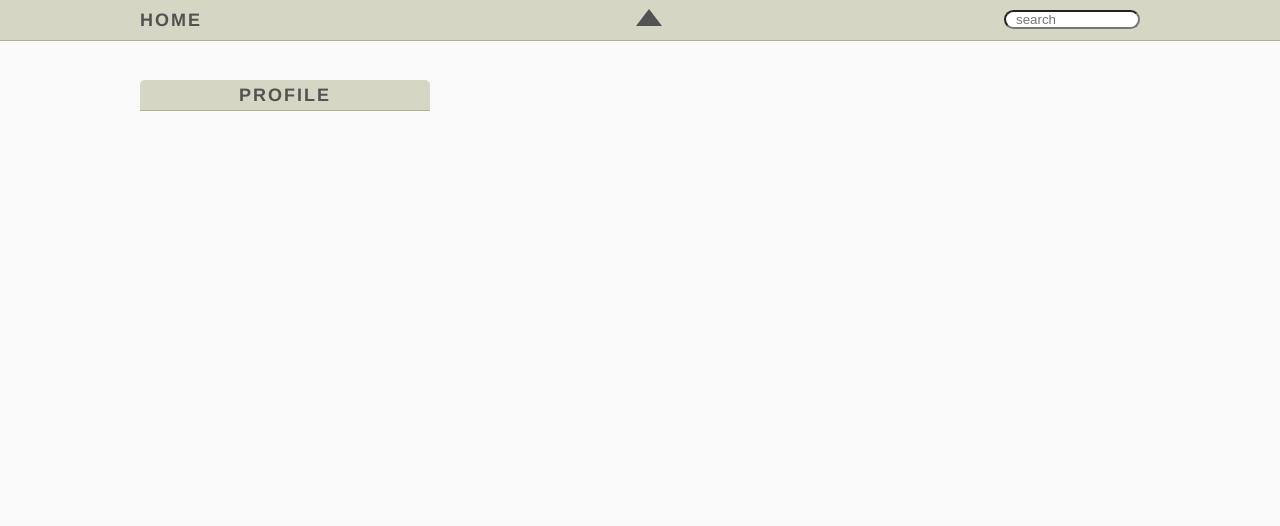
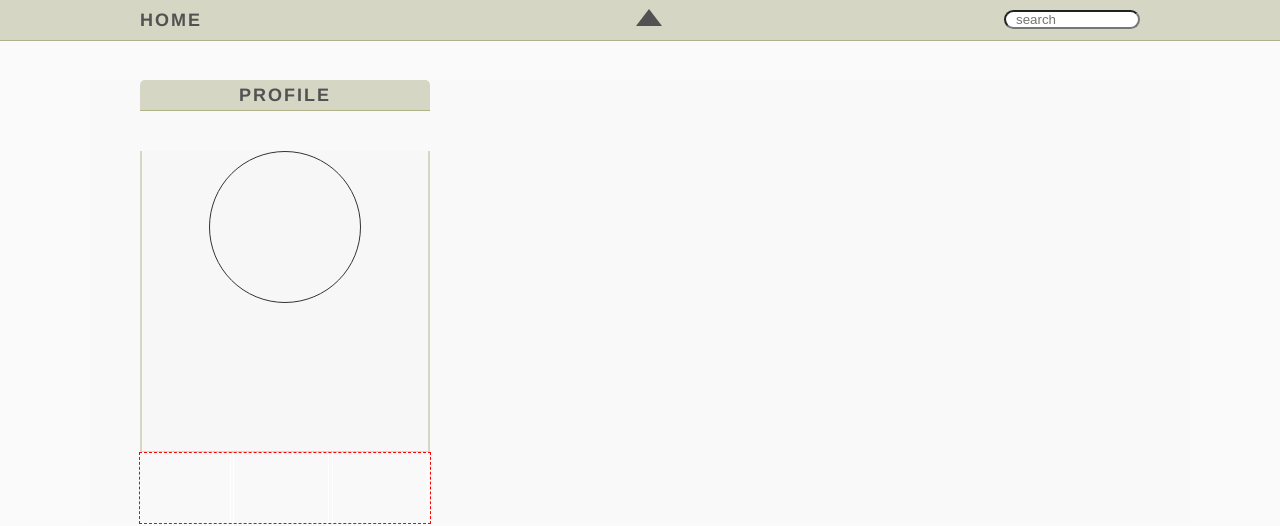
Before and after one commit to joshuamaxwell/GroupProject1, a website: page app/index.html in a window 1280 px wide. Drawn offline with nearby package versions, Linux system fonts and the light colour scheme; files that its build step writes are made by us from their sources.

Commit message:
Updating styles to sidebar, also cleaning up markup

```diff
--- a/app/styles/main.scss
+++ b/app/styles/main.scss
@@ -104,3 +104,49 @@ $main-txt-color: #525252;
     }
 
 }
+
+.profile {
+  height: 300px;
+  border: 2px solid $main-bg-color;
+  border-top: none;
+  background: rgba(247, 247, 247, 0.69);
+    .profpic {
+      border: 1px solid;
+      width: 150px;
+      height: 150px;
+      border-radius: 100%;
+      margin: 40px auto;
+    }
+    .profname {
+
+    }
+    .proflocation {
+
+    }
+ }
+
+.posts {
+  outline: 1px dashed red;
+  height: 70px;
+  width: 290px;
+  margin: 0 auto;
+  top: 13%;
+    .tweetnum {
+      outline: 1px solid white;
+      display: inline-block;
+      height: 70px;
+      width: 90px;
+    }
+    .following {
+       outline: 1px solid white;
+       display: inline-block;
+       height: 70px;
+       width: 94px;
+    }
+    .followers {
+      outline: 1px solid white;
+      display: inline-block;
+      height: 70px;
+      width: 94px;
+    }
+}
```
